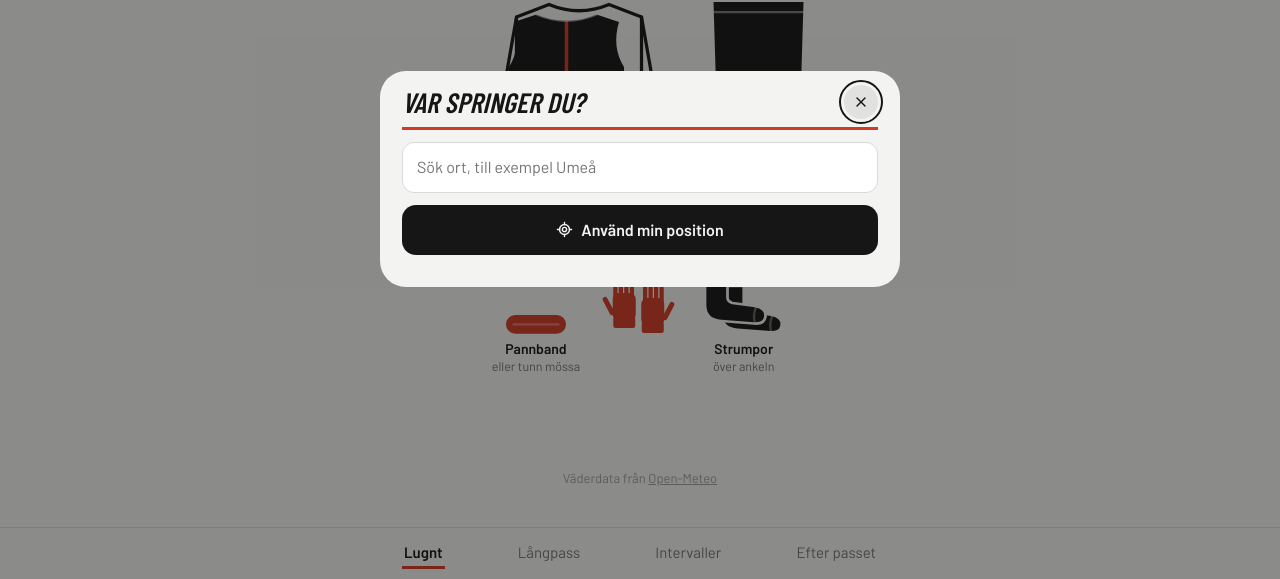
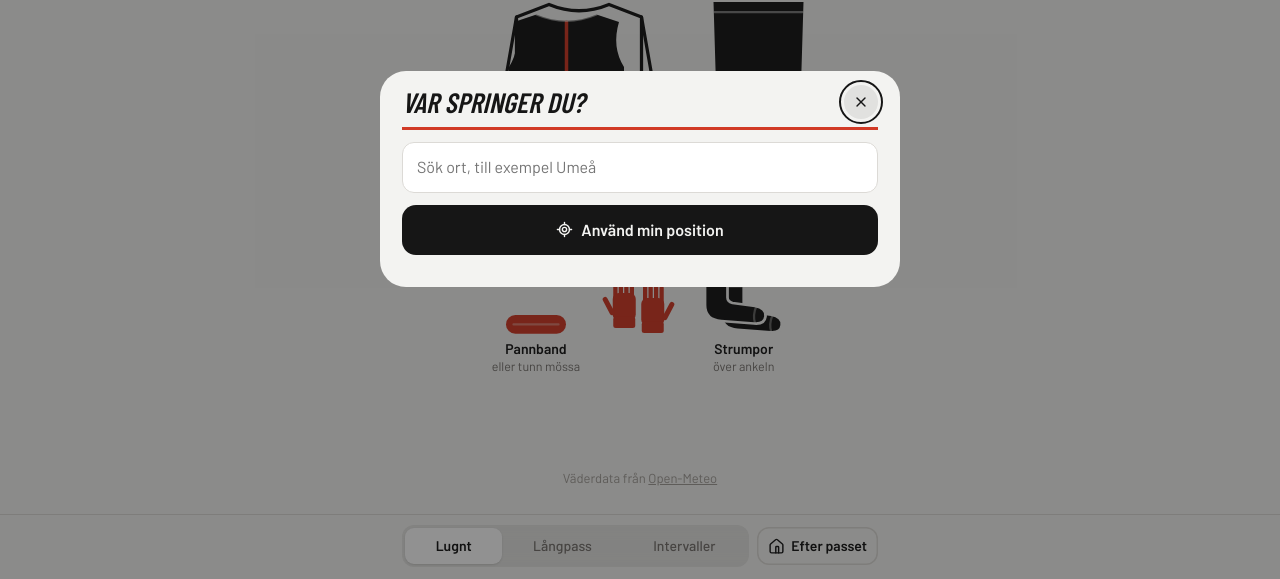
Before and after one commit to E37-Peter/lopklader, a plain HTML site: page index.html in a window 1280 px wide. Shown: the part 221-800 px from the top of the page. Drawn offline with nearby package versions, Linux system fonts and the light colour scheme; a web font is replaced by a local one.

Commit message:
Tydligare bottenrad: typ av pass som reglage, Efter passet som egen knapp
Co-Authored-By: Claude Opus 5.5 <noreply@anthropic.com>
Claude-Session: https://claude.ai/code/session_01AwUbR1xwWbKDWtgtu7p8cN

```diff
--- a/index.html
+++ b/index.html
@@ -86,12 +86,20 @@
 
   /* Flikar längst ner */
   .tabs{position:fixed;left:0;right:0;bottom:0;z-index:5;background:color-mix(in srgb, var(--paper) 92%, transparent);-webkit-backdrop-filter:blur(12px);backdrop-filter:blur(12px);border-top:1px solid var(--line);padding:0 var(--pad) env(safe-area-inset-bottom)}
-  .tabs div{max-width:476px;margin:0 auto;display:flex;justify-content:space-between}
-  .tabs button{border:0;background:none;padding:14px 2px 16px;font-size:15px;color:var(--muted);position:relative;transition:color .2s}
-  .tabs button[aria-pressed=true]{color:var(--ink);font-weight:600}
-  .tabs button::after{content:"";position:absolute;left:0;right:0;bottom:10px;height:3px;background:var(--red);transform:scaleX(0);transition:transform .3s var(--ease)}
-  .tabs button[aria-pressed=true]::after{transform:scaleX(1)}
-  .tabs button .badge{display:inline-block;width:7px;height:7px;border-radius:50%;background:var(--red);margin-left:4px;vertical-align:2px}
+  #tabs{max-width:476px;margin:0 auto;display:flex;align-items:center;gap:8px;padding:10px 0 12px}
+  .pace{position:relative;flex:1;display:flex;background:color-mix(in srgb, var(--ink) 7%, transparent);border-radius:12px;padding:3px}
+  .pace button{position:relative;z-index:1;flex:1 1 auto;border:0;background:none;padding:8px 7px;font-size:14px;font-weight:500;color:var(--muted);white-space:nowrap;transition:color .2s}
+  .pace button[aria-pressed=true]{color:var(--ink);font-weight:600}
+  .pthumb{position:absolute;top:3px;bottom:3px;left:0;width:0;border-radius:9px;background:var(--surface);box-shadow:0 1px 2px rgba(0,0,0,.12)}
+  .pace.ready .pthumb{transition:translate .32s var(--ease),width .32s var(--ease),opacity .2s}
+  .pace.off .pthumb{opacity:0}
+  .pace.off button{color:var(--muted);font-weight:500}
+  .afterbtn{position:relative;flex:none;display:flex;align-items:center;gap:6px;border:0;border-radius:12px;padding:9px 11px;background:none;font-size:14px;font-weight:600;color:var(--ink);box-shadow:inset 0 0 0 1.5px var(--line);transition:background .2s,color .2s}
+  .afterbtn .ic{width:17px;height:17px}
+  .afterbtn[aria-pressed=true]{background:var(--ink);color:var(--paper);box-shadow:none}
+  .afterbtn .due{position:absolute;top:-3px;right:-3px;width:10px;height:10px;border-radius:50%;background:var(--red);border:2px solid var(--paper);display:none}
+  .afterbtn.is-due .due{display:block}
+  @media (max-width:370px){ .afterbtn .t{display:none} .afterbtn{padding:9px 11px} }
 
   .toast{margin:16px 0 0;text-align:center;font-size:15px;font-weight:500;min-height:1.4em}
   .toast.show{animation:rise .4s var(--ease)}
@@ -301,11 +309,13 @@
   <footer>Väderdata från <a href="https://open-meteo.com" target="_blank" rel="noopener">Open-Meteo</a></footer>
 </main>
 
-<nav class="tabs" aria-label="Typ av pass"><div id="tabs">
-  <button data-tab="easy" aria-pressed="true">Lugnt</button>
-  <button data-tab="long" aria-pressed="false">Långpass</button>
-  <button data-tab="hard" aria-pressed="false">Intervaller</button>
-  <button data-tab="after" aria-pressed="false">Efter passet</button>
+<nav class="tabs" aria-label="Pass"><div id="tabs">
+  <div class="pace" id="pace" role="group" aria-label="Typ av pass"><span class="pthumb" id="pthumb" aria-hidden="true"></span>
+    <button data-tab="easy" aria-pressed="true">Lugnt</button>
+    <button data-tab="long" aria-pressed="false">Långpass</button>
+    <button data-tab="hard" aria-pressed="false">Intervaller</button>
+  </div>
+  <button class="afterbtn" id="afterBtn" data-tab="after" aria-pressed="false" aria-label="Efter passet"><span data-ic="home"></span><span class="t">Efter passet</span><span class="due" aria-hidden="true"></span></button>
 </div></nav>
 
 <!-- Plats -->
@@ -497,6 +507,7 @@
     clock: '<circle cx="12" cy="12" r="10"/><path class="hand" d="M12 6v6l4 2"/>',
     locate: '<path d="M2 12h3M19 12h3M12 2v3M12 19v3"/><circle cx="12" cy="12" r="7"/><circle class="pop" cx="12" cy="12" r="3"/>',
     chevron: '<path d="m6 9 6 6 6-6"/>',
+    home: '<path d="M15 21v-8a1 1 0 0 0-1-1h-2a1 1 0 0 0-1 1v8"/><path d="M3 10a2 2 0 0 1 .709-1.528l7-5.999a2 2 0 0 1 2.582 0l7 5.999A2 2 0 0 1 21 10v9a2 2 0 0 1-2 2H5a2 2 0 0 1-2-2z"/>',
   };
   const icon = k => `<svg class="ic" viewBox="0 0 24 24" fill="none" stroke="currentColor" stroke-width="2" stroke-linecap="round" stroke-linejoin="round" aria-hidden="true">${G[k] || ""}</svg>`;
   function play(el){
@@ -936,12 +947,19 @@
   // Flikar: typ av pass, och läget efter passet
   function renderTabs(){
     $("tabs").querySelectorAll("button").forEach(b => b.setAttribute("aria-pressed", String(afterMode ? b.dataset.tab === "after" : b.dataset.tab === state.pace)));
+    const on = $("pace").querySelector(`[data-tab="${state.pace}"]`);
+    $("pthumb").style.width = on.offsetWidth + "px";
+    $("pthumb").style.translate = on.offsetLeft + "px 0";
+    $("pace").classList.toggle("off", afterMode);
+    $("afterBtn").classList.toggle("is-due", !afterMode && planDue());
   }
+  const PACE_MSG = {easy:"Lugnt pass: förslaget som vanligt.", long:"Långpass: lite varmare, du hinner svalna på slutet.", hard:"Intervaller: tunnare, du blir varm fort."};
   $("tabs").addEventListener("click", e => {
     const b = e.target.closest("button"); if(!b) return;
     const t = b.dataset.tab;
     if(t === "after"){ if(!afterMode) setMode(true); }
     else {
+      if(t !== state.pace) toast(PACE_MSG[t]);
       state.pace = t;
       if(afterMode) setMode(false);
       else { render(); renderNote(); if(hours.length) renderTimeline(); }
@@ -1454,6 +1472,9 @@
   loadPrefs();
   renderPrefs();
   renderTabs();
+  requestAnimationFrame(() => $("pace").classList.add("ready"));
+  if(document.fonts) document.fonts.ready.then(renderTabs);
+  addEventListener("resize", renderTabs);
   if(planDue()) setMode(true);
   else render();
   if(place) getWeather(place.lat, place.lon, place.name);
--- a/sw.js
+++ b/sw.js
@@ -1,6 +1,6 @@
 // Enkel service worker: gör att appen kan installeras och öppnas snabbt.
 // Själva sidan hämtas alltid färsk när det finns nät, vädret cachas aldrig.
-const CACHE = "lopklader-v15";
+const CACHE = "lopklader-v16";
 const SHELL = ["./", "index.html", "manifest.webmanifest", "icon-192.png", "icon-512.png", "apple-touch-icon.png"];
 
 self.addEventListener("install", e => {
```
